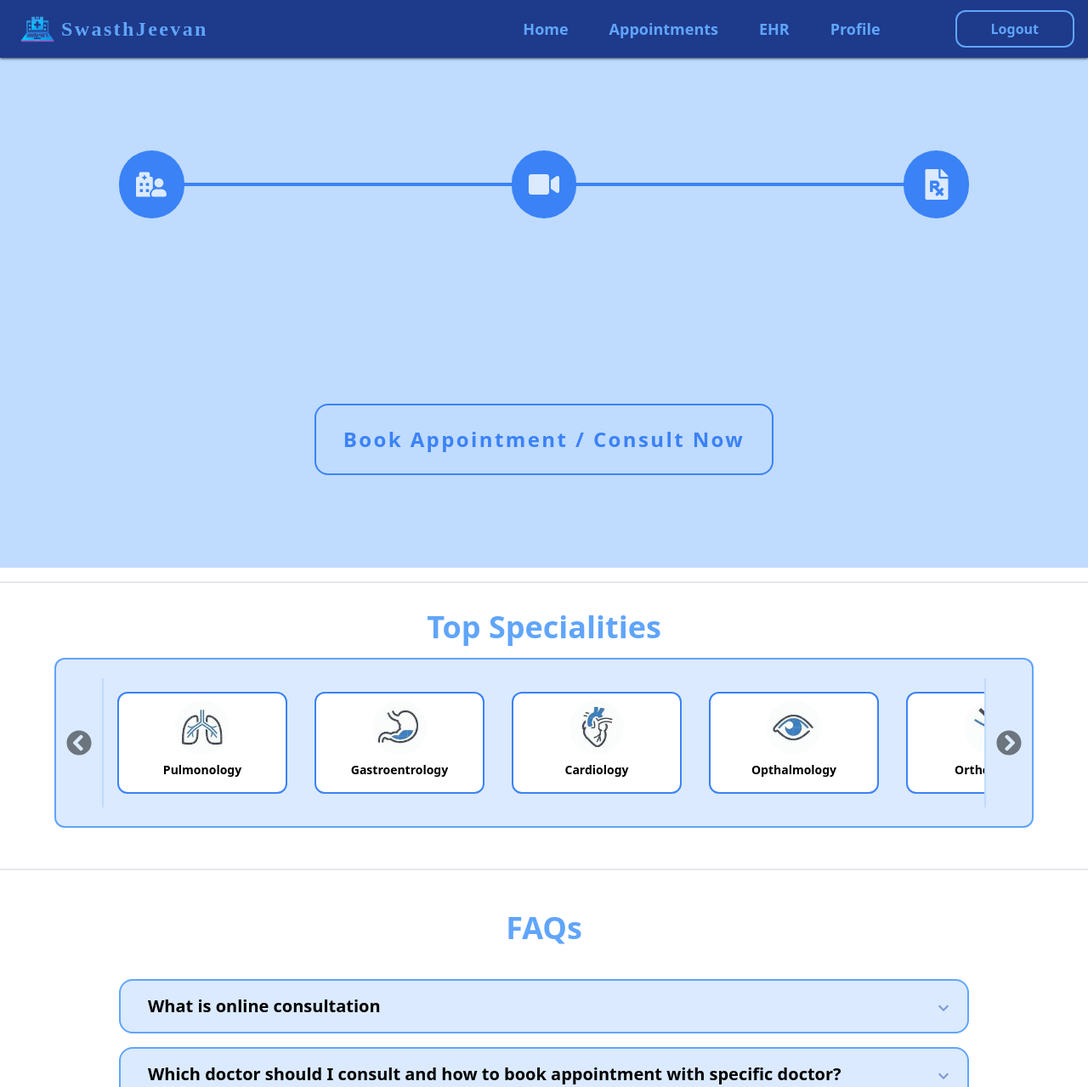
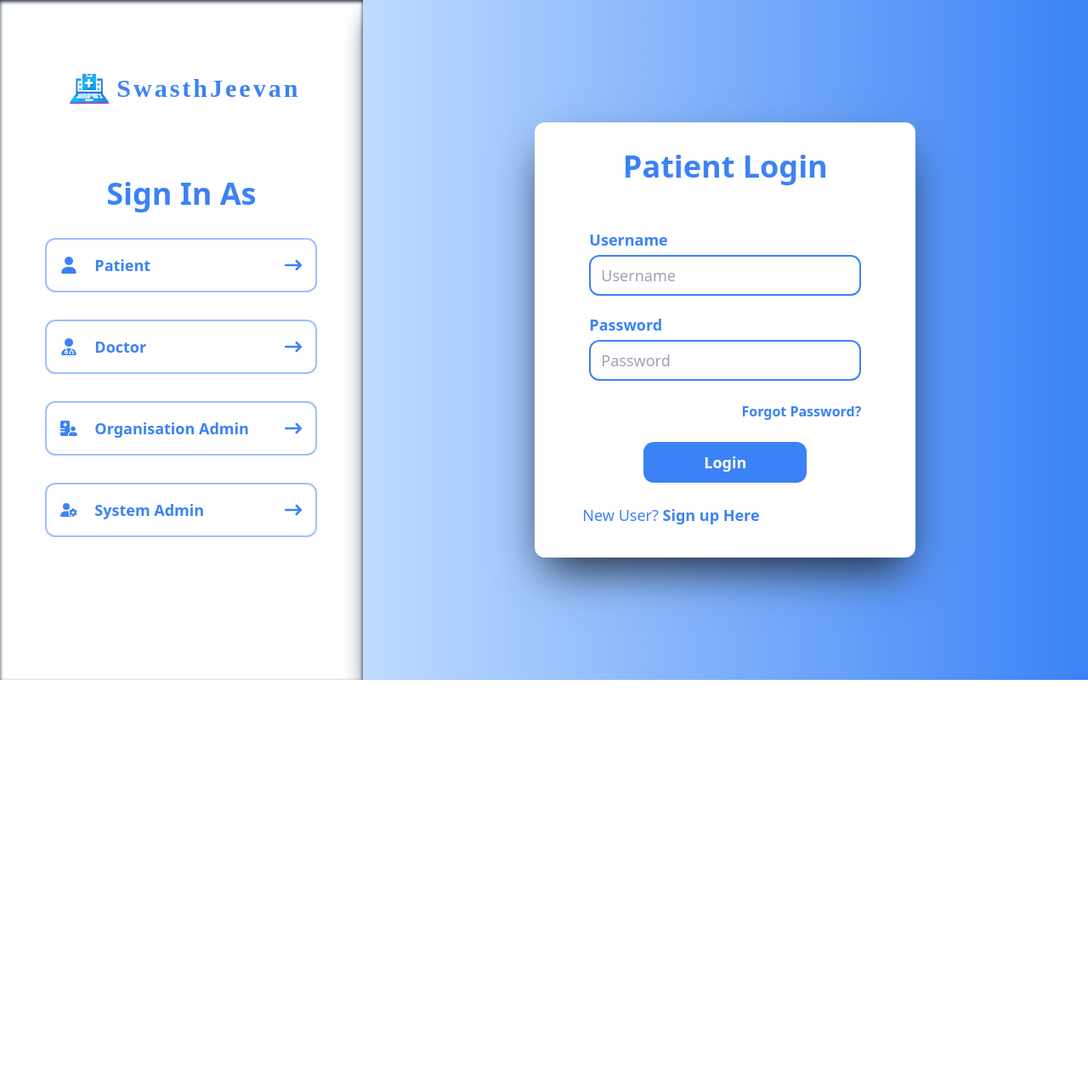
Before and after one commit to TejaJanakiRam/SwasthJeevan, a React (Create React App) app in the folder frontend/: page / in a window 1280 px wide. Shown: the top 1279 px of the page at 85% size. After the commit the page ends 800 px from the top, so only its background shows below. Built offline with nearby package versions, Linux system fonts and the light colour scheme.

Commit message:
Linked login and dashboard

```diff
--- a/frontend/src/App.js
+++ b/frontend/src/App.js
@@ -20,17 +20,13 @@ function App() {
   };
   return (
     <div className="App">
-      {/* <BrowserRouter>
+      <BrowserRouter>
         <Routes>
           <Route path="/" element={isLoggedIn ? <Navigate to="/patient/dashboard" /> : <AuthenticationPage onLogin={handleLogin} />} />
           <Route path="/patient/dashboard" element={isLoggedIn === 1 ? <Dashboard token={token} onLogout={handleLogout} /> : <Navigate to="/" />} />
         </Routes>
-      </BrowserRouter> */}
-      <BrowserRouter>
-        <Routes>
-          <Route path="/" element=<Dashboard token={"LOL"} onLogout={handleLogout} /> />
-        </Routes>
       </BrowserRouter>
+
 
     </div>
   );
--- a/frontend/src/Patient-UI/BookNow-Section/BookNow.js
+++ b/frontend/src/Patient-UI/BookNow-Section/BookNow.js
@@ -1,8 +1,9 @@
 import { FaVideo } from "react-icons/fa";
 import { FaHospitalUser } from "react-icons/fa";
 import { FaFilePrescription } from "react-icons/fa";
-export default function BookNow() {
+export default function BookNow(props) {
     return (<div className="min-h-[600px]  flex flex-col justify-around items-center bg-blue-200">
+        <h2 className="text-4xl text-blue-500 tracking-widest ">{`Welcome ${props.username} !`.toUpperCase()}</h2>
         <div className="working flex relative w-[400px] sm:w-[600px] lg:w-[1000px] justify-center items-center">
             <div className="h-[60px] w-[60px] sm:h-[80px] sm:w-[80px] bg-blue-500 rounded-full   flex items-center justify-center text-2xl sm:text-4xl text-blue-100"><FaHospitalUser /></div>
             <div className="w-[80px] sm:w-[200px] lg:w-[400px] h-[4px] bg-blue-500"></div>
--- a/frontend/src/Patient-UI/Dashboard.js
+++ b/frontend/src/Patient-UI/Dashboard.js
@@ -104,28 +104,28 @@ function classNames(...classes) {
 export default function Dashboard(props) {
   const [username, setUsername] = useState('');
 
-  // const getDetails = async () => {
-  //   try {
-  //     const response = await axios.get('http://localhost:4000/api/patient/profile', {
-  //       headers: {
-  //         Authorization: `Bearer ${props.token}` // Assuming props.token contains the JWT token
-  //       }
-  //     });
-  //     setUsername(response.data.username)
-  //   } catch (error) {
-  //     console.error("Failed to fetch user details:", error);
-  //   }
-  // };
-  // useEffect(() => {
-  //   getDetails();
-  // }, []);
+  const getDetails = async () => {
+    try {
+      const response = await axios.get('http://localhost:4000/api/patient/profile', {
+        headers: {
+          Authorization: `Bearer ${props.token}` // Assuming props.token contains the JWT token
+        }
+      });
+      setUsername(response.data.username)
+    } catch (error) {
+      console.error("Failed to fetch user details:", error);
+    }
+  };
+  useEffect(() => {
+    getDetails();
+  }, []);
 
   return (
     <div>
-      <Navbar />
-      <BookNow />
-      <Specialities data={specialities} />
-      <FAQ data={faqs} />
+      <Navbar username={username} onLogout={props.onLogout} />
+      <BookNow username={username}/>
+      <Specialities username={username} data={specialities} />
+      <FAQ username={username} data={faqs} />
     </div>
   )
 
--- a/frontend/src/Patient-UI/Navbar/Navbar.js
+++ b/frontend/src/Patient-UI/Navbar/Navbar.js
@@ -2,7 +2,7 @@ import { useState, useEffect } from 'react'
 import MenuButton from './MenuButton.js';
 
 
-export default function Navbar() {
+export default function Navbar(props) {
   const [isActivated, setIsActivated] = useState(true);
 
   return (
@@ -21,7 +21,7 @@ export default function Navbar() {
           <MenuButton text={"EHR"} />
           <MenuButton text={"Profile"} />
         </ul>
-        <button type="submit" className=" font-semibold border-2 border-blue-400 bg-blue-900 text-blue-400 rounded-xl px-10 py-2 hover:bg-blue-400 hover:text-blue-900 transition-all duration-300 mb-2 sm:mb-0">Logout</button>
+        <button type="submit" className=" font-semibold border-2 border-blue-400 bg-blue-900 text-blue-400 rounded-xl px-10 py-2 hover:bg-blue-400 hover:text-blue-900 transition-all duration-300 mb-2 sm:mb-0" onClick={()=>{props.onLogout()}}>Logout</button>
       </div>
       <div className="hamburger absolute top-0 right-0 p-4 sm:hidden cursor-pointer" onClick={() => { setIsActivated(!isActivated) }}>
         <span className={`bar bg-blue-500 block h-0.5 w-6 m-1.5 ${isActivated ? "transform translate-y-2 rotate-45" : ""} transition-all duration-500`}></span>
```
